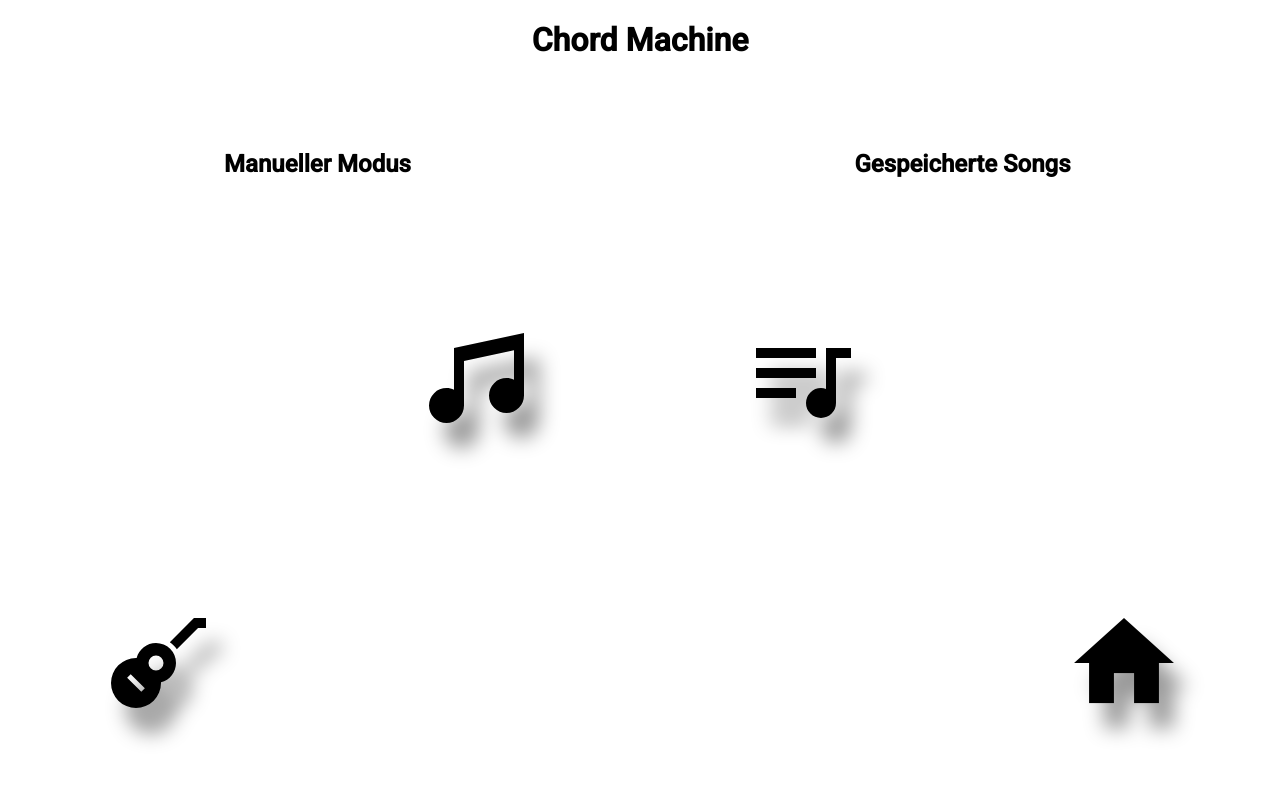
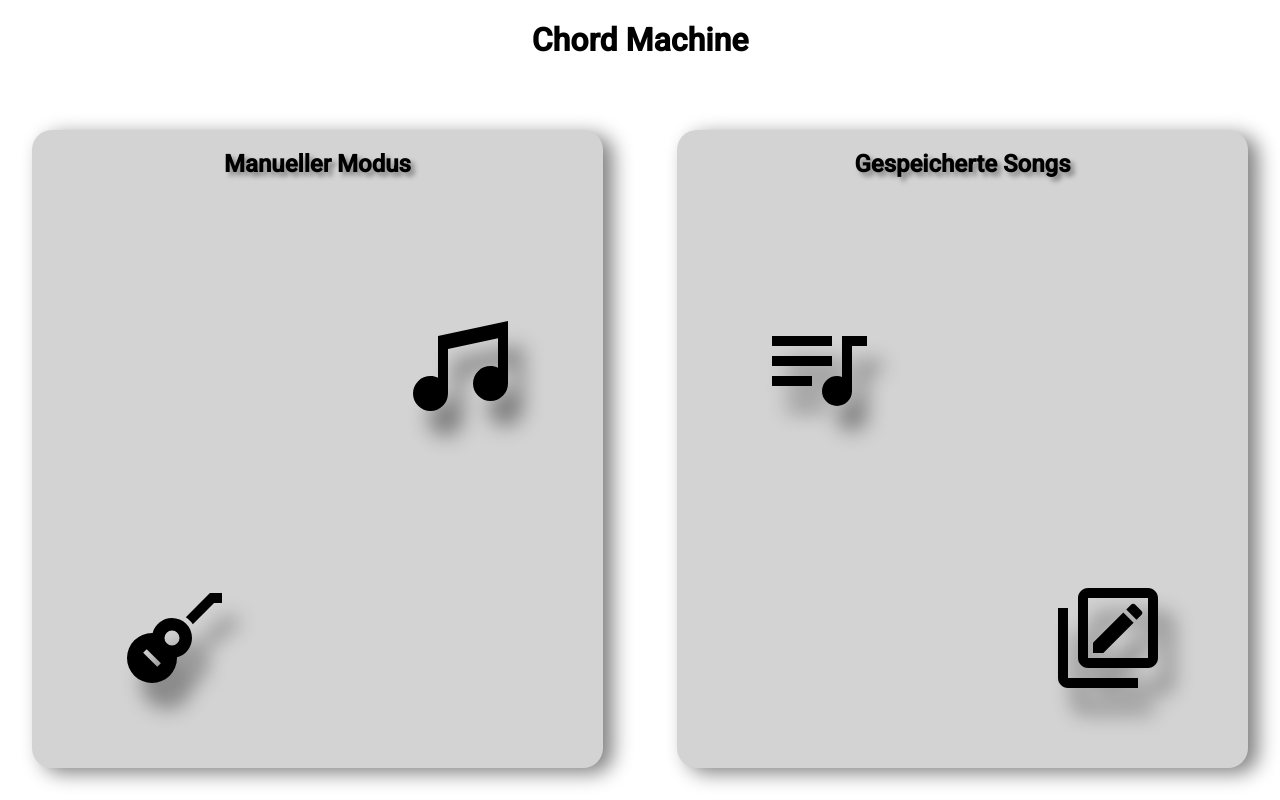
Before and after one commit to JayReturns/ChordMachineDev, an Angular app: page /home in a window 1280 px wide. Built offline with nearby package versions, Linux system fonts and the light colour scheme.

Commit message:
Added Stuff

```diff
--- a/src/app/views/home/home.component.html
+++ b/src/app/views/home/home.component.html
@@ -2,7 +2,7 @@
   <div class="Title">
     <h1>Chord Machine</h1>
   </div>
-  <div class="Manual">
+  <div class="Manual Tile" (click)="alert('test')">
     <div class="Heading">
       <h2>Manueller Modus</h2>
     </div>
@@ -13,7 +13,7 @@
       <mat-icon svgIcon="guitar-acoustic"></mat-icon>
     </div>
   </div>
-  <div class="Songs">
+  <div class="Songs Tile">
     <div class="Heading2">
       <h2>Gespeicherte Songs</h2>
     </div>
@@ -21,8 +21,7 @@
       <mat-icon svgIcon="playlist-music"></mat-icon>
     </div>
     <div class="Icon4">
-<!--      <mat-icon svgIcon="pencil-box-multiple-outline"></mat-icon>-->
-      <mat-icon fontIcon="home"></mat-icon>
+      <mat-icon svgIcon="pencil-box-multiple-outline"></mat-icon>
     </div>
   </div>
 </div>
--- a/src/app/views/home/home.component.scss
+++ b/src/app/views/home/home.component.scss
@@ -1,10 +1,9 @@
-//* {
-//  box-sizing: border-box;
-//}
-
-//div {
-//  border: 1px solid black;
-//}
+ * , *:before, *:after{
+     box-sizing:border-box;
+     -moz-box-sizing:border-box;
+     -webkit-box-sizing:border-box;
+     -ms-box-sizing:border-box;
+ }
 
 .container {
   display: grid;
@@ -42,6 +41,7 @@
 
 .Heading {
   grid-area: Heading;
+  text-shadow: 4px 4px 5px grey;
 }
 
 .Icon1 {
@@ -66,6 +66,7 @@
 
 .Heading2 {
   grid-area: Heading2;
+  text-shadow: 4px 4px 5px grey;
 }
 
 .Icon3 {
@@ -78,7 +79,6 @@
 
 mat-icon {
   transform: scale(5);
-  //text-shadow: 1px 0px 3px red;
   filter: drop-shadow(3px 5px 2px rgb(0 0 0 / 0.4));
 }
 
@@ -91,3 +91,10 @@ mat-icon {
 [class*="Heading"] {
   text-align: center;
 }
+
+.Tile {
+  background-color: lightgrey;
+  border-radius: 20px;
+  margin: 0 5% 5% 5%;
+  box-shadow: 10px 5px 20px grey;
+}
--- a/src/app/views/home/home.component.ts
+++ b/src/app/views/home/home.component.ts
@@ -7,4 +7,5 @@ import { Component } from '@angular/core';
 })
 export class HomeComponent {
 
+    protected readonly alert = alert;
 }
```
